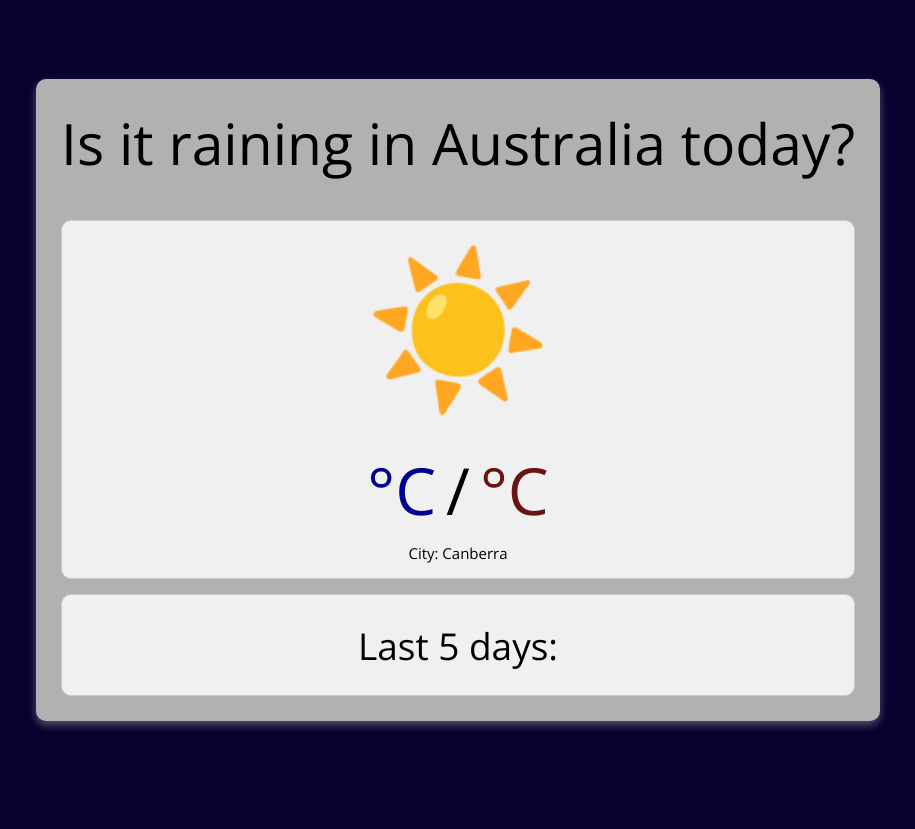
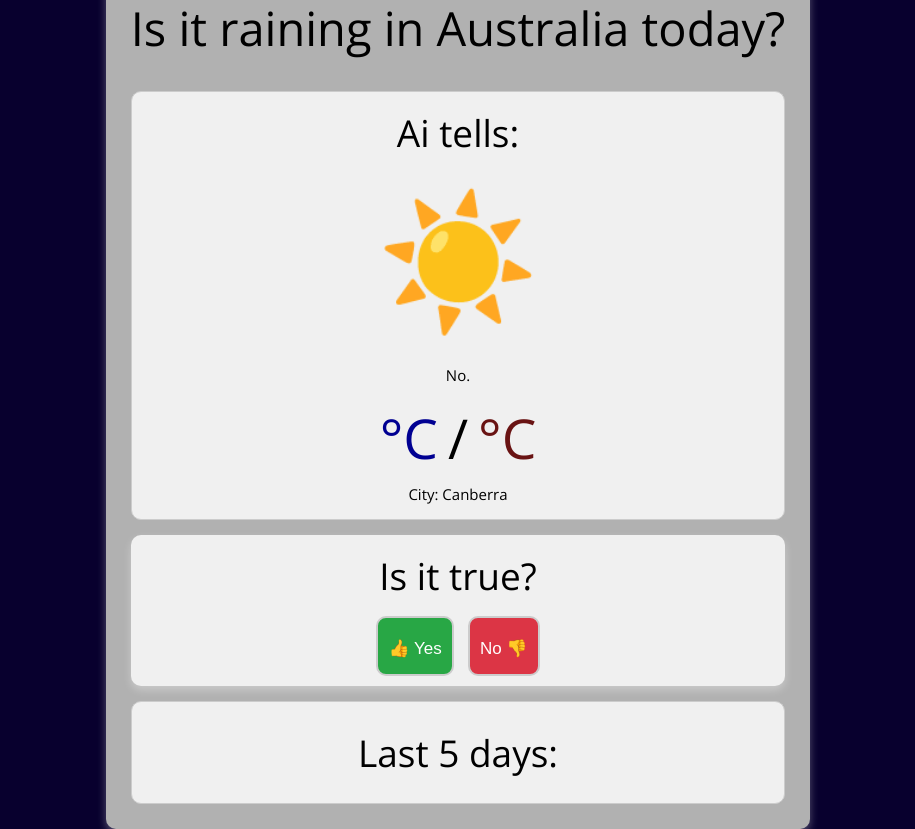
Before and after one commit to michal95pl/weather-app, a Flask app: page / in a window 1280 px wide. Shown: the whole page, without its empty margins (182-1097 px from the left). Before the commit the page ends 729 px from the top, so only its background shows below. Run offline with Flask 3, Linux system fonts and the light colour scheme; data that the repository does not hold is empty.

Commit message:
add voting

```diff
--- a/Database/Database.py
+++ b/Database/Database.py
@@ -1,5 +1,6 @@
 import sqlite3 as sql
 import datetime
+
 
 class weather_record:
     def __init__(self, date, rain_today):
@@ -50,15 +51,38 @@ class Database:
             days.append(day)
         return days
 
-    def check_if_exists_today(self):
+    def check_if_weather_exists_today(self):
         today = datetime.date.today()
-        self.cursor.execute("SELECT [DATE], MaxTemp, MinTemp, RainToday FROM weather WHERE Date = ?", (today,))
+        self.cursor.execute("SELECT * FROM weather WHERE Date = ?", (today,))
         rows = self.cursor.fetchall()
 
         if len(rows) != 0:
-            return rows[0][0], rows[0][1], rows[0][2], rows[0][3]
+            return True
         else:
-            return None
+            return False
+
+    def check_if_vote_exists_today(self, ip):
+        today = datetime.date.today()
+        self.cursor.execute("SELECT * FROM vote WHERE Date = ? AND ip = ?", (today, ip))
+        rows = self.cursor.fetchall()
+
+        if len(rows) != 0:
+            return True
+        else:
+            return False
+
+    def decide_if_raining_by_votes(self):
+        today = datetime.date.today()
+        self.cursor.execute("SELECT * FROM vote WHERE date = ? AND decision = 1", (today,))
+        yes = self.cursor.fetchall()
+
+        self.cursor.execute("SELECT * FROM vote WHERE date = ? AND decision = 0", (today,))
+        no = self.cursor.fetchall()
+
+        if len(yes) > len(no):
+            return True
+        else:
+            return False
 
     def execute_sql_query(self, query):
         self.cursor.execute(query)
--- a/Webapp/App.py
+++ b/Webapp/App.py
@@ -5,12 +5,19 @@ import time
 import joblib
 import numpy as np
 import requests
-from flask import Flask, render_template, jsonify
+from flask import Flask, render_template, jsonify, request
 from Database.Database import Database
 
 app = Flask(__name__)
 openweather_API_KEY = 'af498f5cac3691870fb684b490ad9408'
 city = 'Canberra'
+
+min_temp_today = None
+max_temp_today = None
+wind_dir_today = None
+wind_speed_today = None
+humidity_today = None
+pressure_today = None
 
 
 # main page
@@ -33,7 +40,40 @@ def index():
 
     days = db.get_days_between(last_day, today)
 
-    return render_template('index.html', days=days, city=city, mintemp=min_temp, maxtemp=max_temp, raintoday=rain_today)
+    visitor_ip = request.remote_addr
+    is_voted = db.check_if_vote_exists_today(visitor_ip)
+
+    return render_template('index.html', days=days, city=city, mintemp=min_temp, maxtemp=max_temp, raintoday=rain_today,
+                           isvoted=is_voted)
+
+
+# vote pages
+@app.route('/vote-yes', methods=['GET'])
+def vote_yes():
+    db = Database()
+    visitor_ip = request.remote_addr
+    today = datetime.date.today().strftime('%Y-%m-%d')
+
+    if db.check_if_vote_exists_today(visitor_ip):
+        return render_template('vote-failed.html')
+    else:
+        db.execute_sql_query(f"INSERT INTO vote (date, ip, decision) VALUES ('{today}', '{visitor_ip}', 1)")
+
+        return render_template('vote-success.html')
+
+
+@app.route('/vote-no', methods=['GET'])
+def vote_no():
+    db = Database()
+    visitor_ip = request.remote_addr
+    today = datetime.date.today().strftime('%Y-%m-%d')
+
+    if db.check_if_vote_exists_today(visitor_ip):
+        return render_template('vote-failed.html')
+    else:
+        db.execute_sql_query(f"INSERT INTO vote (date, ip, decision) VALUES ('{today}', '{visitor_ip}', 0)")
+
+        return render_template('vote-success.html')
 
 
 # rest api
@@ -41,17 +81,6 @@ def index():
 def predict():
     global openweather_API_KEY
     global city
-
-    db = Database()
-    if db.check_if_exists_today() is not None:
-        print("Date exists in database.")
-        date, max_temp, min_temp, rain_today = db.check_if_exists_today()
-        return jsonify({
-            'Date': date,
-            'MinTemp': min_temp,
-            'MaxTemp': max_temp,
-            'RainToday': rain_today
-        })
 
     url = f"https://api.openweathermap.org/data/2.5/weather?q={city}&appid={openweather_API_KEY}&units=metric"
     response = requests.get(url)
@@ -75,7 +104,8 @@ def predict():
             return jsonify({'error': f'Failed to load model: {str(e)}'}), 500
 
         try:
-            prediction = predict_and_insert(model, input_data, db, min_temp, max_temp, wind_dir, wind_speed, humidity, pressure)
+            prediction = model.predict(input_data)
+            prediction = prediction.tolist()
 
         except Exception as e:
             return jsonify({'error': f'Failed to make prediction: {str(e)}'}), 500
@@ -90,31 +120,67 @@ def predict():
         return jsonify({'error': 'Failed to fetch data from OpenWeather API'}), 500
 
 
-def predict_and_insert(model, input_data, db, min_temp, max_temp, wind_dir, wind_speed, humidity, pressure):
-    prediction = model.predict(input_data)
-    db.execute_sql_query(
-        f"INSERT INTO weather (Date, Location, MinTemp, MaxTemp, WindGustDir, WindGustSpeed, Humidity, Pressure, RainToday) VALUES "
-        f"('{datetime.date.today()}', "
-        f"'{city}', "
-        f"{min_temp}, "
-        f"{max_temp}, "
-        f"{wind_dir}, "
-        f"{wind_speed}, "
-        f"{humidity}, "
-        f"{pressure}, "
-        f"{prediction[0]})")
-
-    return prediction[0]
+def automatic_add():
+    print("Automatic adding thread started.")
+    db = Database()
+    while True:
+        if datetime.datetime.now().time().hour == 23 and datetime.datetime.now().time().minute > 55:
+            decision = db.decide_if_raining_by_votes()
+            today = datetime.date.today()
+            if decision:
+                if not db.check_if_weather_exists_today():
+                    db.execute_sql_query(f"INSERT INTO weather (Date, Location, MinTemp, MaxTemp, WindGustDir, "
+                                         f"WindGustSpeed, Humidity, Pressure, RainToday) VALUES "
+                                         f"({today}, "
+                                         f"{city}, "
+                                         f"{min_temp_today}, "
+                                         f"{max_temp_today}, "
+                                         f"{wind_dir_today}, "
+                                         f"{wind_speed_today}, "
+                                         f"{humidity_today}, "
+                                         f"{pressure_today}, 1")
+            else:
+                if not db.check_if_weather_exists_today():
+                    db.execute_sql_query(f"INSERT INTO weather (Date, Location, MinTemp, MaxTemp, WindGustDir, "
+                                         f"WindGustSpeed, Humidity, Pressure, RainToday) VALUES "
+                                         f"({today}, "
+                                         f"{city}, "
+                                         f"{min_temp_today}, "
+                                         f"{max_temp_today}, "
+                                         f"{wind_dir_today}, "
+                                         f"{wind_speed_today}, "
+                                         f"{humidity_today}, "
+                                         f"{pressure_today}, 0")
+            time.sleep(7200)
+        time.sleep(30)
 
 
-def automatic_add():
-    print("Updating thread started.")
+def get_midday_weather_values():
+    global min_temp_today
+    global max_temp_today
+    global wind_dir_today
+    global wind_speed_today
+    global humidity_today
+    global pressure_today
+
     while True:
-        if datetime.datetime.now().time().hour == 6:
-            url = f"http://localhost:5050/predict"
+        if datetime.datetime.now().time().hour == 14:
+            url = f"https://api.openweathermap.org/data/2.5/weather?q={city}&appid={openweather_API_KEY}&units=metric"
             response = requests.get(url)
-            time.sleep(7200)
-        time.sleep(300)
+
+            if response.status_code == 200:
+                data = response.json()
+
+                min_temp_today = data['main']['temp_min']
+                max_temp_today = data['main']['temp_max']
+                wind_dir_today = data['wind']['deg']
+                wind_speed_today = data['wind']['speed']
+                humidity_today = data['main']['humidity']
+                pressure_today = data['main']['pressure']
+
+                time.sleep(7200)
+
+        time.sleep(30)
 
 
 if __name__ == '__main__':
--- a/Webapp/static/style.css
+++ b/Webapp/static/style.css
@@ -27,6 +27,13 @@ body {
     border-radius: 10px;
 }
 
+#weather-status h2 {
+    margin-top: 15px;
+    font-size: 37px;
+    font-weight: 280;
+    margin-bottom: 10px;
+}
+
 #days-status-container {
     margin-top: 15px;
     text-align: center;
@@ -41,7 +48,7 @@ body {
 }
 
 #raining-emoji h1{
-    font-size: 150px;
+    font-size: 130px;
     margin-top: 1px;
     margin-bottom: 20px;
 }
@@ -54,7 +61,7 @@ body {
 }
 
 #temperature p {
-    font-size: 65px;
+    font-size: 55px;
     margin-top: 0;
     margin-bottom: 9px;
 
@@ -68,7 +75,7 @@ body {
 }
 
 #title h1 {
-    font-size: 57px;
+    font-size: 47px;
     font-weight: 250;
     margin-top: 0;
 }
@@ -102,3 +109,63 @@ body {
     color: rgb(105, 19, 19);
     margin-left: 10px;
 }
+
+#vote-container {
+    text-align: center;
+    background-color: #f0f0f0;
+    border-radius: 10px;
+    box-shadow: 0 4px 8px rgba(255, 255, 255, 0.322);
+    margin-top: 15px;
+}
+
+#vote-container h1 {
+    margin-top: 15px;
+    font-size: 37px;
+    font-weight: 280;
+    margin-bottom: 10px;
+}
+
+#yes-button h1 {
+    font-size: 17px;
+    font-weight: 280;
+}
+
+#no-button h1 {
+    font-size: 17px;
+    font-weight: 280;
+}
+
+#vote-container button {
+    color: white;
+    border: 2px solid #ccc;
+    border-radius: 10px;
+    padding: 5px 10px;
+    font-size: 16px;
+    cursor: pointer;
+    margin: 5px;
+    margin-bottom: 10px;
+    transition: background-color 0.3s, transform 0.3s;
+}
+
+#vote-container button:hover {
+    background-color: #333;
+    transform: scale(1.05);
+}
+
+#yes-button {
+    background-color: #28a745;
+    border: 2px solid #218838;
+}
+
+#yes-button:hover {
+    background-color: #218838;
+}
+
+#no-button {
+    background-color: #dc3545;
+    border: 2px solid #c82333;
+}
+
+#no-button:hover {
+    background-color: #c82333;
+}
--- a/Webapp/templates/index.html
+++ b/Webapp/templates/index.html
@@ -3,6 +3,8 @@
 <head>
     <meta charset="UTF-8">
     <link rel="stylesheet" type="text/css" href="{{ url_for('static', filename='style.css') }}">
+    <title>Is it raining in Australia today?</title>
+    <!-- <link rel="stylesheet" type="text/css" href="style.css"> -->
 </head>
 <body>
     <div id="container">
@@ -12,11 +14,20 @@
         </div>
 
         <div id="weather-status">
+            <h2>
+                Ai tells:
+            </h2>
             <div id="raining-emoji">
                 {% if raintoday == 1.0 %}
                     <h1>🌧️</h1>
+                    <h3>
+                        Yes.
+                    </h3>
                 {% else %}
                     <h1>☀️</h1>
+                     <h3>
+                        No.
+                    </h3>
                 {% endif %}
         </div>
 
@@ -26,8 +37,23 @@
             <p class="max"> {{ maxtemp }}°C</p>
         </div>
         <h3>City: {{ city }}</h3>
+    </div>
 
+    {% if not isvoted %}
+    <div id="vote-container">
+        <h1>
+            Is it true?
+        </h1>
+
+        <button id="yes-button" onclick="window.location.href='http://localhost:5050/vote-yes'">
+            <h1>👍 Yes</h1>
+        </button>
+
+        <button id="no-button" onclick="window.location.href='http://localhost:5050/vote-yes'">
+            <h1>No 👎</h1>
+        </button>
     </div>
+    {% endif %}
 
     <div id="days-status-container">
 
```
Also changed, not shown: Webapp/static/vote.css (added, +57 -0 lines), Webapp/templates/vote-failed.html (added, +20 -0 lines), Webapp/templates/vote-success.html (added, +20 -0 lines).
